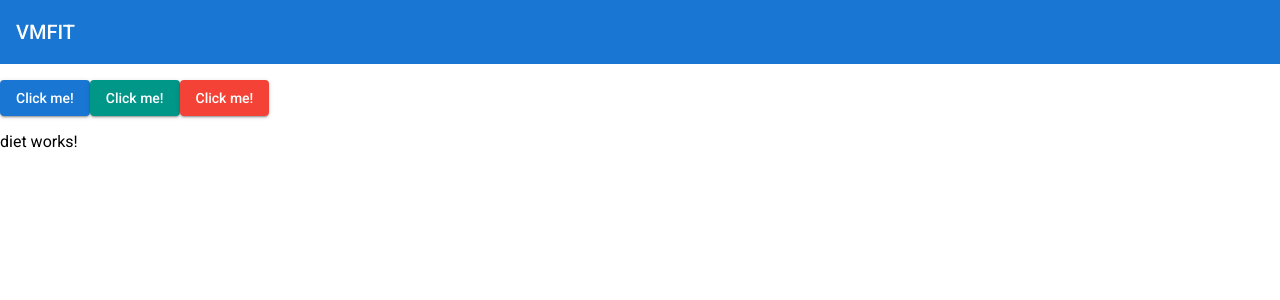
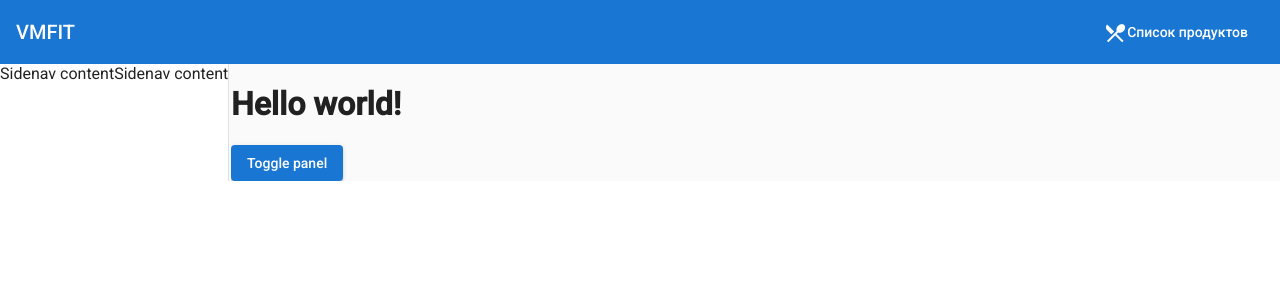
Before and after one commit to vmasterov/vmfit, an Angular app: page /diet in a window 1280 px wide. Shown: the top 300 px of the page. Built offline with nearby package versions, Linux system fonts and the light colour scheme.

Commit message:
Create sliding panel. Add the service that pass the click event to the router-outlet component. Vol.1

```diff
--- a/src/app/app.component.ts
+++ b/src/app/app.component.ts
@@ -1,10 +1,11 @@
-import { Component } from '@angular/core';
+import {Component} from '@angular/core';
 
 @Component({
-  selector: 'app-root',
-  templateUrl: './app.component.html',
-  styleUrls: ['./app.component.scss']
+    selector: 'app-root',
+    templateUrl: './app.component.html',
+    styleUrls: ['./app.component.scss']
 })
 export class AppComponent {
-  title = 'vmfit';
+    title = 'vmfit';
+    fromParent = 'Hello';
 }
--- a/src/app/app.module.ts
+++ b/src/app/app.module.ts
@@ -4,6 +4,7 @@ import {NgModule} from '@angular/core';
 // Material
 import {MatToolbarModule} from '@angular/material/toolbar';
 import {MatButtonModule} from '@angular/material/button';
+import {MatIconModule} from '@angular/material/icon';
 
 import {AppRoutingModule} from './app-routing.module';
 import {AppComponent} from './app.component';
@@ -13,6 +14,7 @@ import { FrontModule } from './modules/front/front.module';
 import { AdminModule } from './modules/admin/admin.module';
 import { Error404Component } from './components/error404/error404.component';
 import { LoginModule } from './modules/login/login.module';
+
 
 @NgModule({
     declarations: [
@@ -27,6 +29,7 @@ import { LoginModule } from './modules/login/login.module';
         // Material
         MatToolbarModule,
         MatButtonModule,
+        MatIconModule,
 
         FrontModule,
         AdminModule,
--- a/src/app/components/header/header.component.html
+++ b/src/app/components/header/header.component.html
@@ -1,8 +1,10 @@
-<mat-toolbar color="primary">
+<mat-toolbar color="primary" class="head">
     <span>{{title | uppercase}}</span>
+    <span class="spacer"></span>
+
+    <button mat-button class="head__toogle-food-panel" (click)="test()">
+        <mat-icon class="example-icon" aria-hidden="false" aria-label="Example user verified icon">restaurant_menu</mat-icon>
+        <span class="head__toogle-food-panel-text">Список продуктов</span>
+    </button>
+
 </mat-toolbar>
-<p>
-<button mat-raised-button color="primary">Click me!</button>
-<button mat-raised-button color="accent">Click me!</button>
-<button mat-raised-button color="warn">Click me!</button>
-</p>
--- a/src/app/components/header/header.component.scss
+++ b/src/app/components/header/header.component.scss
@@ -0,0 +1,8 @@
+.head__toogle-panel-list .mat-icon{
+  padding-right: 8px;
+}
+
+.head__toogle-panel-list-text {
+  font-size: 16px;
+  font-weight: normal;
+}
--- a/src/app/components/header/header.component.ts
+++ b/src/app/components/header/header.component.ts
@@ -1,4 +1,6 @@
 import {Component, OnInit} from '@angular/core';
+
+import {ToggleFoodPanelService} from '../../services/toggle-food-panel.service';
 
 @Component({
     selector: 'app-header',
@@ -7,12 +9,20 @@ import {Component, OnInit} from '@angular/core';
 })
 export class HeaderComponent implements OnInit {
 
-    constructor() {
+    constructor(
+        private toggleFoodPanelService: ToggleFoodPanelService
+    ) {
     }
 
     title = 'vmfit';
+    count = 1;
 
     ngOnInit() {
     }
 
+    test() {
+        this.count === 0 ? this.count = 1 : this.count = 0;
+        this.toggleFoodPanelService.gget(this.count);
+    }
+
 }
--- a/src/app/modules/front/components/diet/diet.component.html
+++ b/src/app/modules/front/components/diet/diet.component.html
@@ -1,3 +1,7 @@
-<p>
-  diet works!
-</p>
+<mat-sidenav-container>
+    <mat-sidenav mode="side" opened #sidenav>Sidenav contentSidenav content</mat-sidenav>
+    <mat-sidenav-content>
+        <h1>Hello world! {{ wait }}</h1>
+        <button mat-raised-button color="primary" (click)="togglePanel()">Toggle panel</button>
+    </mat-sidenav-content>
+</mat-sidenav-container>
--- a/src/app/modules/front/components/diet/diet.component.ts
+++ b/src/app/modules/front/components/diet/diet.component.ts
@@ -1,15 +1,34 @@
-import { Component, OnInit } from '@angular/core';
+import {Component, OnInit, ViewChild} from '@angular/core';
+import {MatSidenav} from '@angular/material';
+
+import {ToggleFoodPanelService} from '../../../../services/toggle-food-panel.service';
 
 @Component({
-  selector: 'app-diet',
-  templateUrl: './diet.component.html',
-  styleUrls: ['./diet.component.scss']
+    selector: 'app-diet',
+    templateUrl: './diet.component.html',
+    styleUrls: ['./diet.component.scss']
 })
 export class DietComponent implements OnInit {
 
-  constructor() { }
+    @ViewChild('sidenav') sidenav: MatSidenav;
 
-  ngOnInit() {
-  }
+    wait: number;
+
+    constructor(
+        private toggleFoodPanelService: ToggleFoodPanelService
+    ) {
+        toggleFoodPanelService.vv$.subscribe(
+            data => {
+                this.wait = data;
+                data === 0 ? this.sidenav.close() : this.sidenav.open();
+            });
+    }
+
+    ngOnInit() {
+    }
+
+    togglePanel() {
+        this.sidenav.toggle();
+    }
 
 }
--- /dev/null
+++ b/src/app/services/toggle-food-panel.service.ts
@@ -0,0 +1,16 @@
+import {Injectable} from '@angular/core';
+
+import { Subject } from 'rxjs';
+
+@Injectable({
+    providedIn: 'root'
+})
+export class ToggleFoodPanelService {
+    private vv = new Subject<number>();
+
+    vv$ = this.vv.asObservable();
+
+    gget(astronaut: number) {
+        this.vv.next(astronaut);
+    }
+}
--- a/src/styles.scss
+++ b/src/styles.scss
@@ -1,16 +1,26 @@
 // "./node_modules/@angular/material/prebuilt-themes/indigo-pink.css",
+@import '~@angular/material/theming';
 
-@import '~@angular/material/theming';
 @include mat-core();
 
 $candy-app-primary: mat-palette($mat-blue, 700);
-$candy-app-accent:  mat-palette($mat-teal, 500);
-$candy-app-warn:    mat-palette($mat-red);
+$candy-app-accent: mat-palette($mat-teal, 500);
+$candy-app-warn: mat-palette($mat-red);
 
 $candy-app-theme: mat-light-theme($candy-app-primary, $candy-app-accent, $candy-app-warn);
 
 @include angular-material-theme($candy-app-theme);
 
+html, body{
+  height: 100%;
+}
 
-html, body { height: 100%; }
-body { margin: 0; font-family: Roboto, "Helvetica Neue", sans-serif; }
+body{
+  margin: 0;
+  font-family: Roboto, "Helvetica Neue", sans-serif;
+}
+
+// Common
+.spacer{
+  flex: 1 1 auto;
+}
```
Also changed, not shown: src/app/modules/front/front.module.ts (+21 -10 lines), 1 other file (tests, documents, lock files or other folders).
